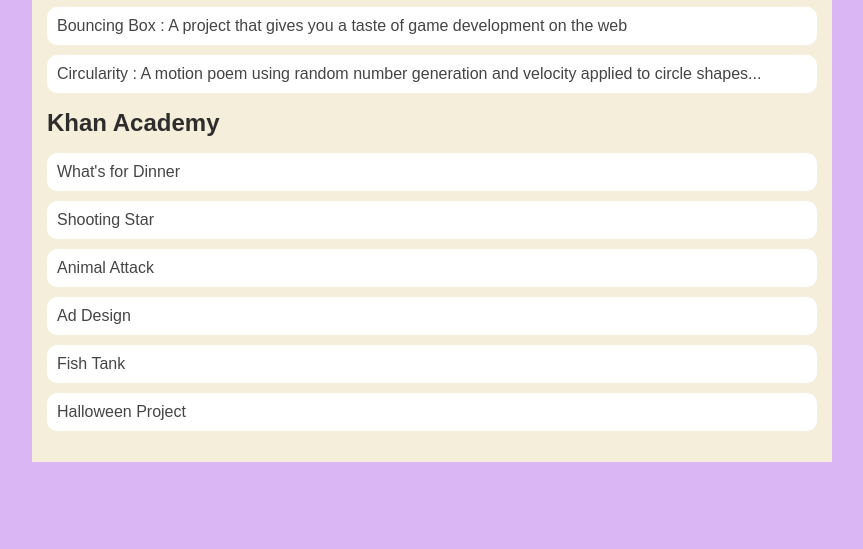
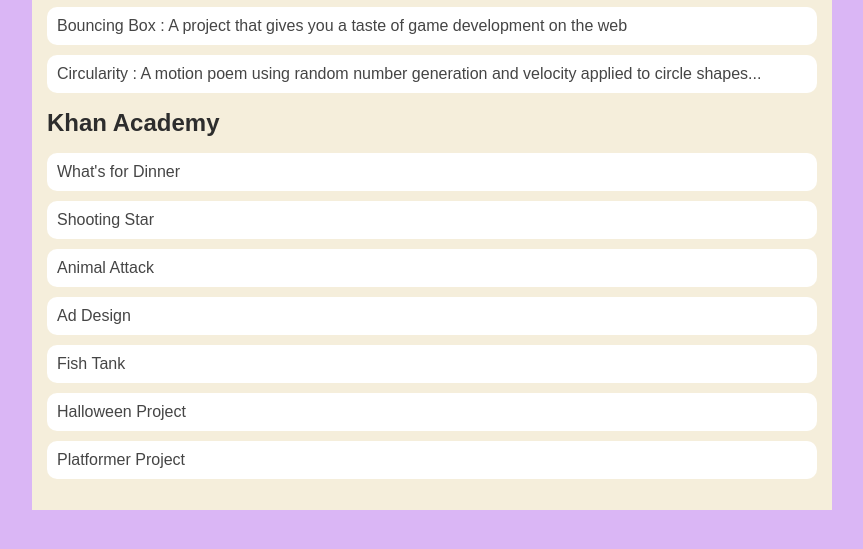
Before and after one commit to miyarolston/miyarolston.github.io, a plain HTML site: page portfolio.html in a window 1280 px wide. Shown: the part 197-746 px from the top of the page, without its empty margins (208-1071 px from the left). Drawn offline with Linux system fonts and the light colour scheme.

Commit message:
added website

```diff
--- a/portfolio.html
+++ b/portfolio.html
@@ -32,6 +32,7 @@
                         <li><a href="https://www.khanacademy.org/computer-programming/spin-off-of-project-ad-design/5633643760107520"> Ad Design</a></li>
                         <li><a href="https://www.khanacademy.org/computer-programming/spin-off-of-project-fish-tank/6257690531381248"> Fish Tank</a></li>
                         <li><a href="https://www.khanacademy.org/computer-programming/spin-off-of-halloween-project/6074427804270592"> Halloween Project</a></li>
+                        <li><a href="https://5500-miyarolston-miyarolston-l4cxqb5sglk.ws-us107.gitpod.io/projects/platformer/index.html">Platformer Project</a></li>
                 </div>
              </main>
       </div>
```
